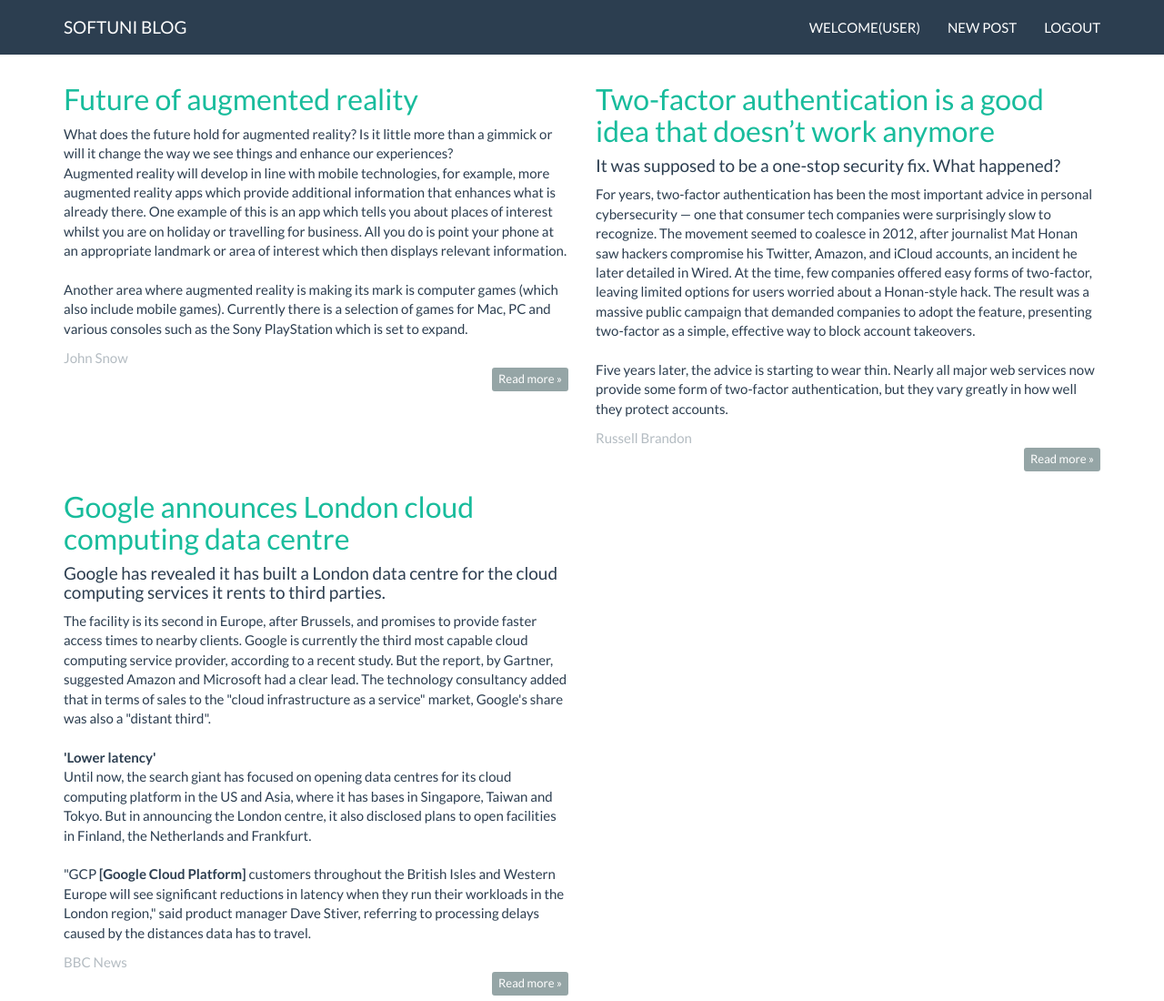
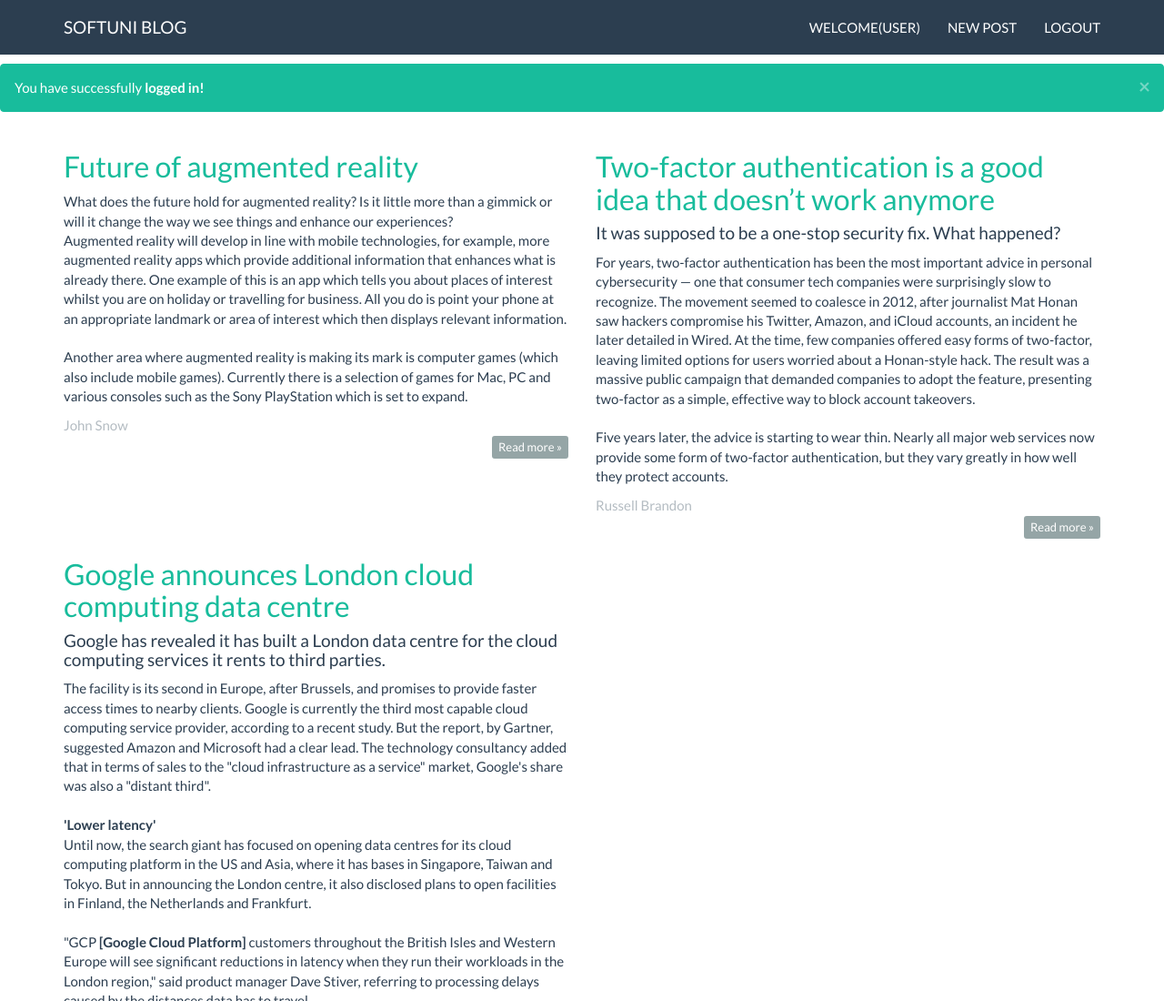
Before and after one commit to Pazzobg/pazzobg.github.io, a plain HTML site: page indexlogged.html in a window 1280 px wide. Shown: the top 1100 px of the page at 91% size. Drawn offline with Linux system fonts and the light colour scheme.

Commit message:
Added success-alert to indexlogged.html

```diff
--- a/indexlogged.html
+++ b/indexlogged.html
@@ -34,6 +34,11 @@
 </header>
 
 <main>
+    <div class="alert alert-success alert-dismissable" role="alert">
+        <button type="button" class="close" data-dismiss="alert" aria-label="Close">
+            <span aria-hidden="true">&times;</span></button>
+        You have successfully <strong>logged in!</strong>
+    </div>
     <div class="container body-content">
         <div class="row">
             <div class="col-md-6">
```
Also changed, not shown: images/2StepAuth.png (added), images/Microsoft-HoloLens-MixedWorld-RGB-e1430843781671.png (added), images/_96912233_whatsubject.jpg (added).
